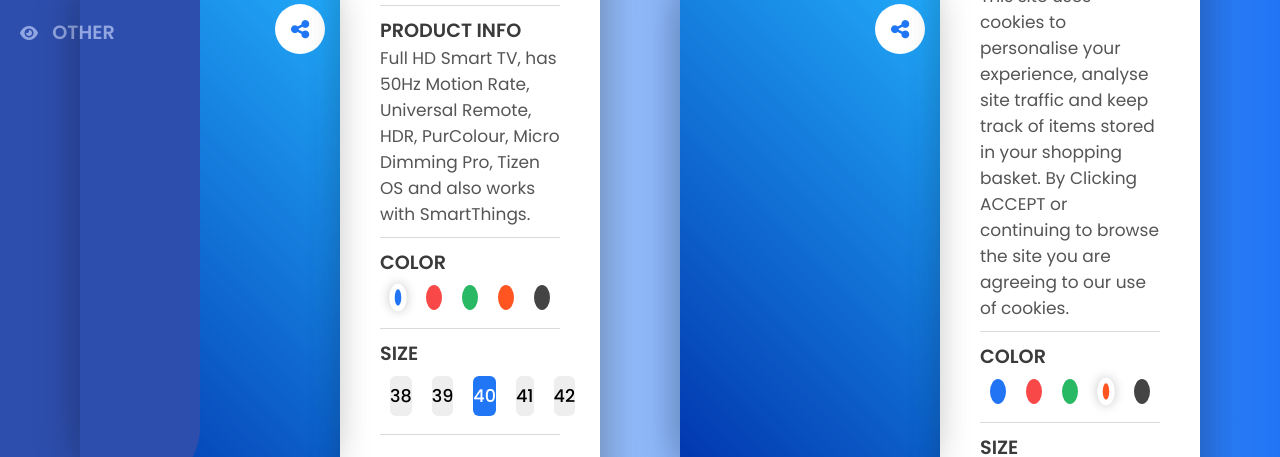
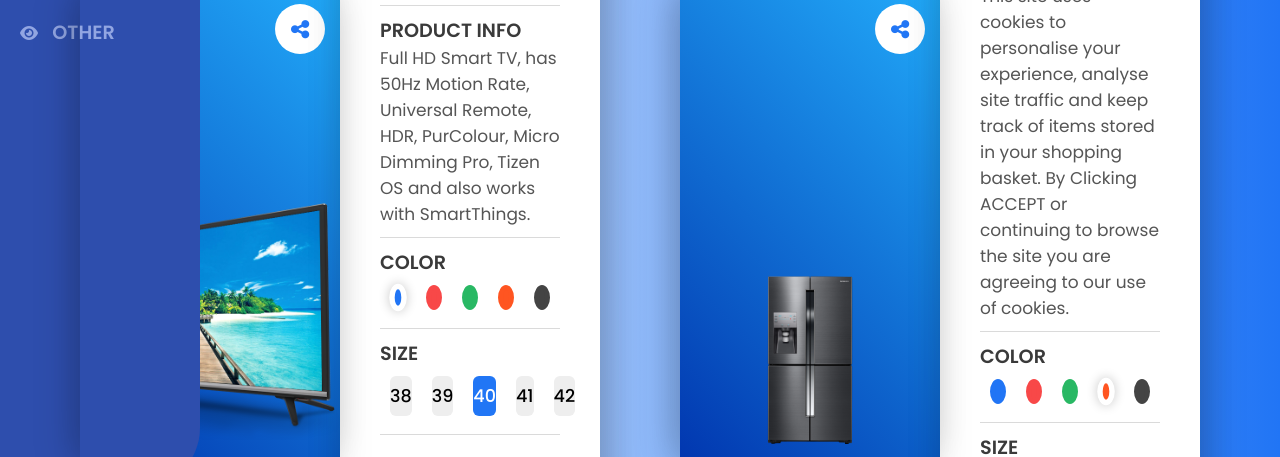
Before and after one commit to Alialakbar9/card, a plain HTML site: page index.html in a window 1280 px wide. Shown: the part 342-799 px from the top of the page. Drawn offline with nearby package versions, Linux system fonts and the light colour scheme; a script that the page names is missing.

Commit message:
Update index.html

```diff
--- a/index.html
+++ b/index.html
@@ -73,7 +73,7 @@
                 </div>
                 <a href="#" class="share"><i class="fas fa-share-alt"></i></a>
 
-                <img src="img/1554662933249_tv32.png" alt="" class="shoe show" color="blue">
+                <img src="1554662933249_tv32.png" alt="" class="shoe show" color="blue">
 
             </div>
             <div class="info">
@@ -130,7 +130,7 @@
                 <a href="#" class="share"><i class="fas fa-share-alt"></i></a>
 
                 <img src="#" alt="" class="shoe" color="blue">
-                <img src="img/nz_RF56J9040SG-SA_001_Front_black.webp" alt="" class="shoe show" color="red">
+                <img src="nz_RF56J9040SG-SA_001_Front_black.webp" alt="" class="shoe show" color="red">
                 <img src="#" alt="" class="shoe" color="green">
                 <img src="#" alt="" class="shoe" color="orange">
                 <img src="#" alt="" class="shoe" color="black">
```
